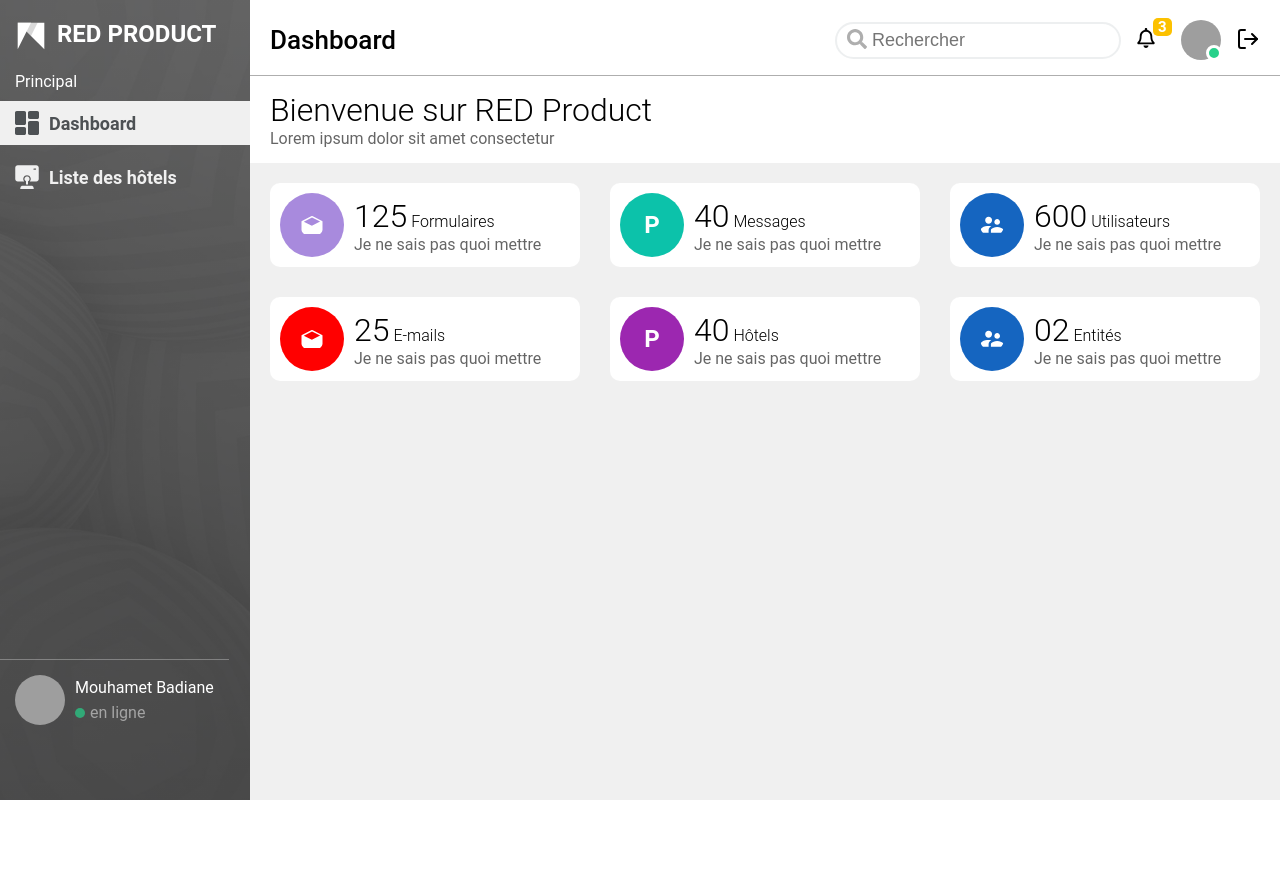
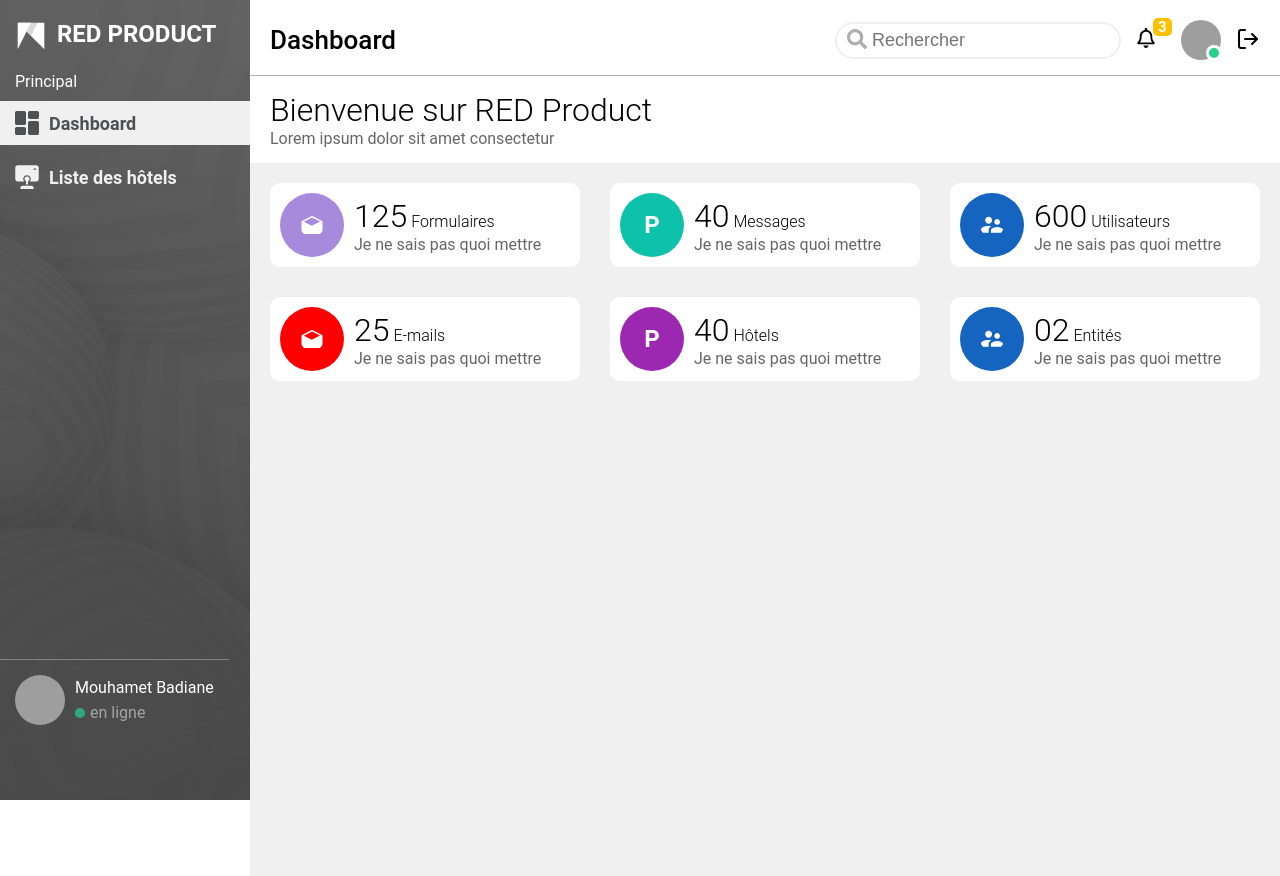
Before and after one commit to papsoking/RED_Product, a React (Vite) app: page /hotel/dashboard in a window 1280 px wide. Before the commit the page ends 800 px from the top, so only its background shows below. Built offline with nearby package versions, Linux system fonts and the light colour scheme; sample sign-in values are in the browser's storage; grey boxes are pictures that could not be loaded.

Commit message:
Modification dashboard

```diff
--- a/src/styles/dashboard.style.js
+++ b/src/styles/dashboard.style.js
@@ -12,6 +12,8 @@ export const Main = styled.div`
 export const DashboardContainer = styled(PageContainer)`
   margin: 0;
   padding: 0;
+  height: 100%;
+  background: #f0f0f0;
 `;
 
 export const TitleSectionDashboard = styled.div`
```
